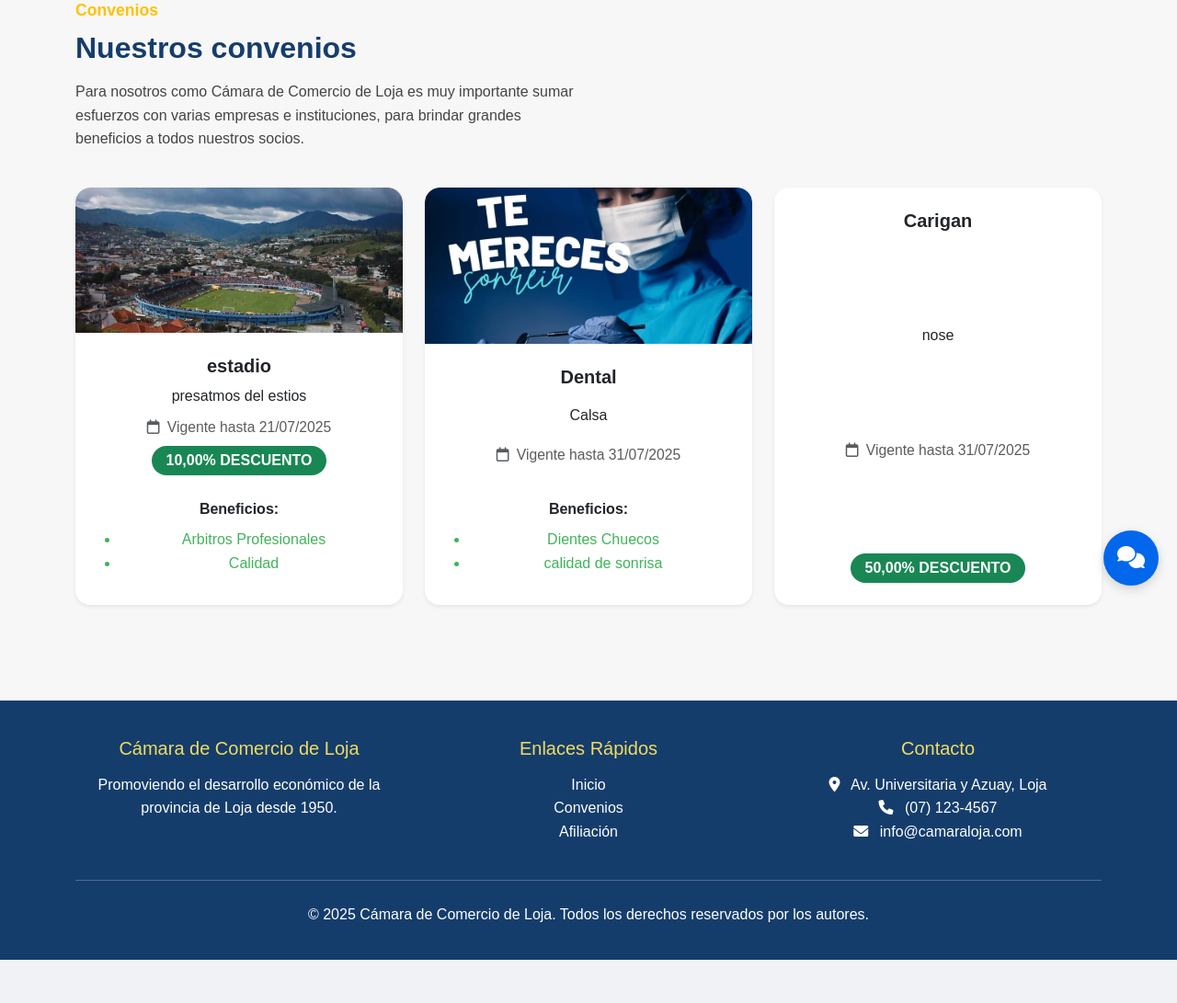
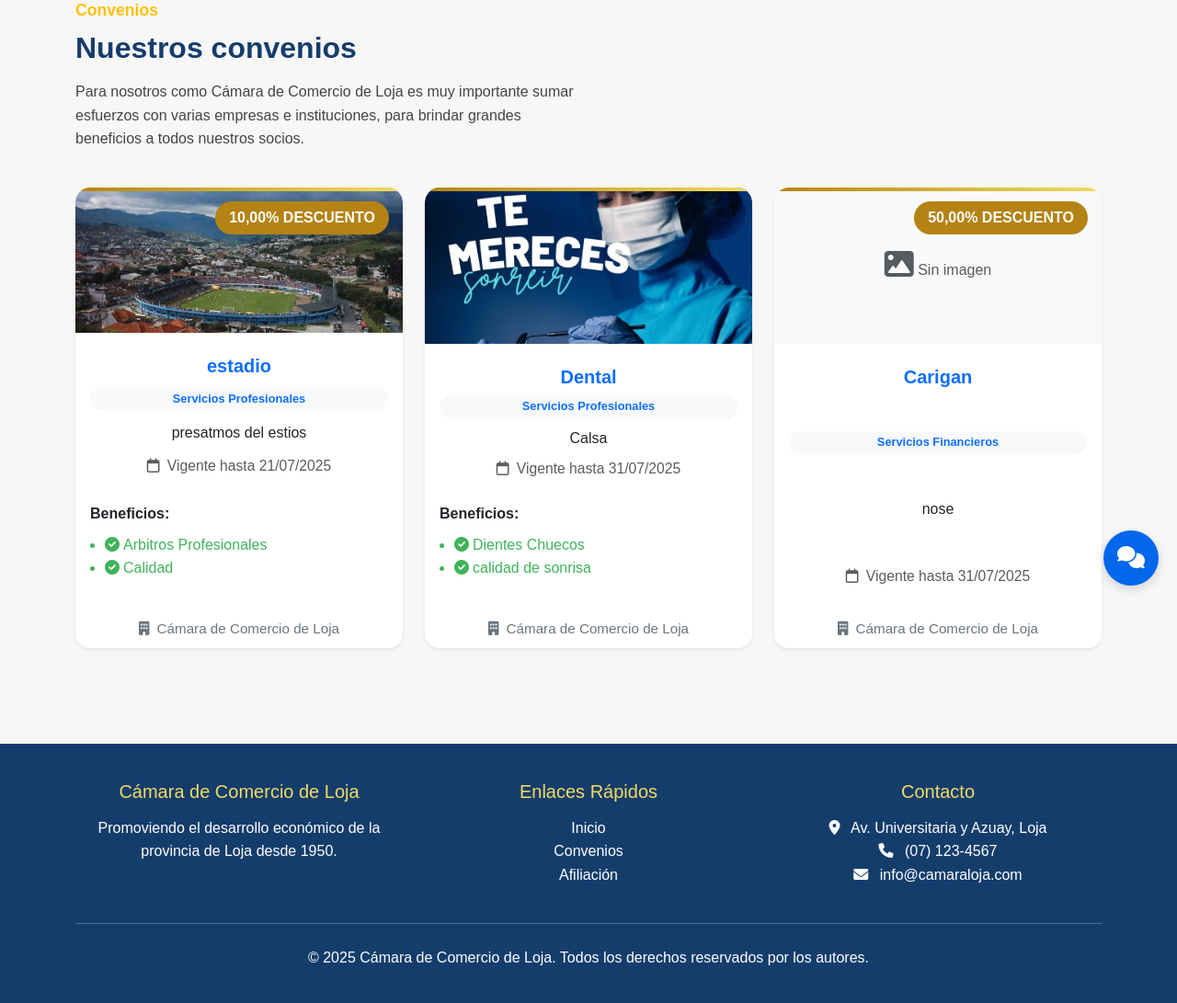
Before and after one commit to luisle0n/CamaraComercio-, a Django app: page /convenios/ in a window 1280 px wide. Shown: the part 143-1234 px from the top of the page at 92% size. Before the commit the page ends 1187 px from the top, so only its background shows below. Run offline with Django 5.2, Linux system fonts and the light colour scheme; data comes from the database, SQL or seed files in the repository; both versions use the stored data as it was after the commit.

Commit message:
Convenio

```diff
--- a/camaracomercio/camara/template/vista_publica/convenios.html
+++ b/camaracomercio/camara/template/vista_publica/convenios.html
@@ -16,13 +16,24 @@
     <div class="row justify-content-center">
         {% for convenio in convenios %}
         <div class="col-md-4 mb-4 d-flex align-items-stretch">
-            <div class="card shadow-sm h-100 w-100 border-0 rounded-4">
+            <div class="card shadow-sm h-100 w-100 border-0 rounded-4 card-convenio position-relative">
                 {% if convenio.imagen %}
                 <img src="{{ convenio.imagen.url }}" alt="{{ convenio.nombre }}" class="card-img-top rounded-top-4"
                     style="max-height:170px;object-fit:cover;">
+                {% else %}
+                <div class="card-img-top bg-light d-flex align-items-center justify-content-center rounded-top-4"
+                    style="height:170px;">
+                    <span class="text-muted"><i class="fas fa-image fa-2x"></i> Sin imagen</span>
+                </div>
+                {% endif %}
+                {% if convenio.tiene_descuento and convenio.porcentaje_descuento %}
+                <span class="discount-badge">{{ convenio.porcentaje_descuento }}% DESCUENTO</span>
                 {% endif %}
                 <div class="card-body text-center d-flex flex-column justify-content-between">
-                    <h5 class="card-title mt-2 fw-bold">{{ convenio.nombre }}</h5>
+                    <h5 class="card-title mt-2 fw-bold text-primary">{{ convenio.nombre }}</h5>
+                    <span class="badge bg-light text-primary mb-2">
+                        {{ convenio.get_categoria_display }}
+                    </span>
                     <p class="card-text mb-2">{{ convenio.descripcion }}</p>
                     {% if convenio.fecha_fin %}
                     <div class="text-muted mb-2" style="font-size:0.98em;">
@@ -30,27 +41,25 @@
                         Vigente hasta {{ convenio.fecha_fin|date:"d/m/Y" }}
                     </div>
                     {% endif %}
-                    {% if convenio.tiene_descuento and convenio.porcentaje_descuento %}
-                    <div class="mb-2">
-                        <span class="badge bg-success" style="font-size:1em;">
-                            {{ convenio.porcentaje_descuento }}% DESCUENTO
-                        </span>
-                    </div>
-                    {% endif %}
                     {% with beneficios=convenio.beneficio_set.all %}
                     {% if beneficios %}
-                    <div class="mt-3">
+                    <div class="mt-3 text-start">
                         <strong>Beneficios:</strong>
-                        <ul style="margin-top:8px;">
+                        <ul class="ps-3" style="margin-top:8px;">
                             {% for beneficio in beneficios %}
                             <li style="color:#40b45b;">
-                                {{ beneficio.descripcion }}
+                                <i class="fas fa-check-circle me-1"></i>{{ beneficio.descripcion }}
                             </li>
                             {% endfor %}
                         </ul>
                     </div>
                     {% endif %}
                     {% endwith %}
+                </div>
+                <div class="card-footer bg-white border-0 text-center">
+                    <span class="text-secondary" style="font-size:0.95em;">
+                        <i class="fas fa-building me-1"></i> Cámara de Comercio de Loja
+                    </span>
                 </div>
             </div>
         </div>
```
Also changed, not shown: camaracomercio/db.sqlite3.
